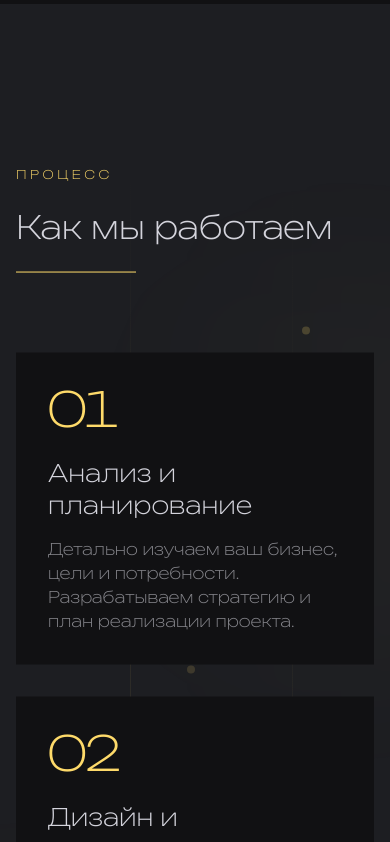
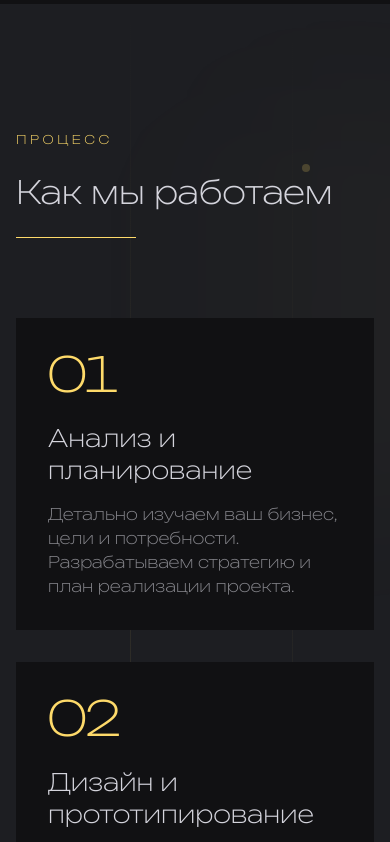
Before and after one commit to burkovmu/web5, a Next.js app: page / in a window 390 px wide. Shown: the part 8180-9022 px from the top of the page. Built offline with nearby package versions, Linux system fonts and the light colour scheme.

Commit message:
fix: отключена анимация появления между секциями в мобильной версии

```diff
--- a/src/components/SectionWrapper.tsx
+++ b/src/components/SectionWrapper.tsx
@@ -22,7 +22,7 @@
   return (
     <section ref={sectionRef} className={`relative overflow-hidden min-h-screen flex items-center ${className}`}>
       <motion.div
-        className="w-full"
+        className="w-full md:block hidden"
         style={{
           opacity,
           scale,
@@ -31,6 +31,9 @@
       >
         {children}
       </motion.div>
+      <div className="w-full md:hidden">
+        {children}
+      </div>
     </section>
   );
 }
```
